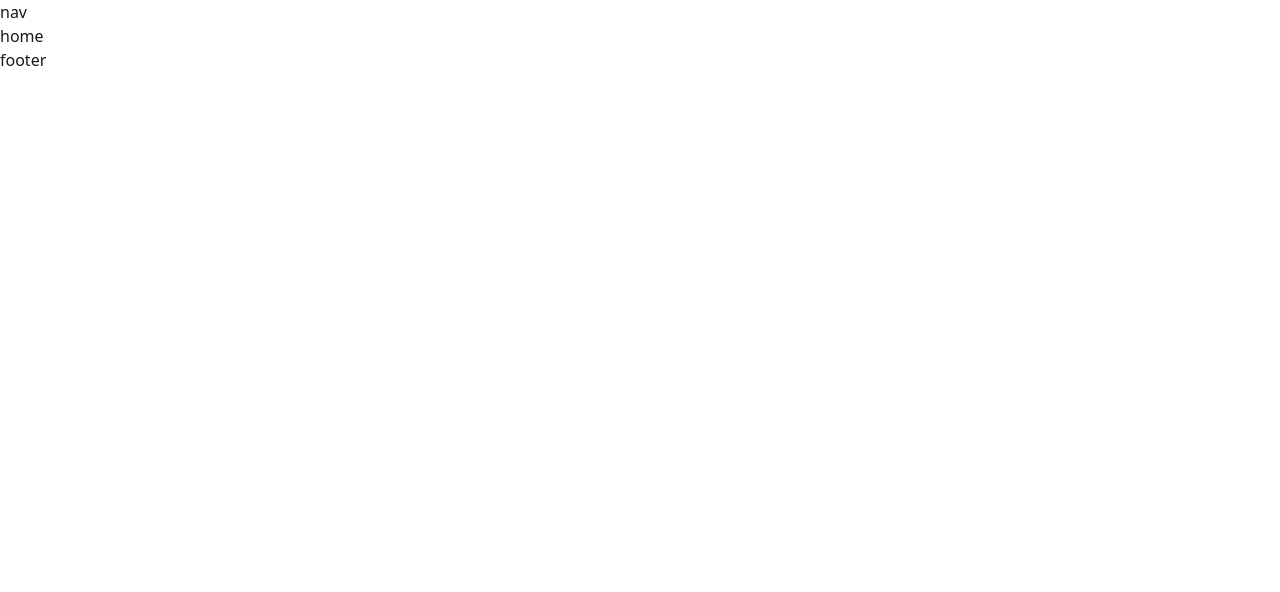
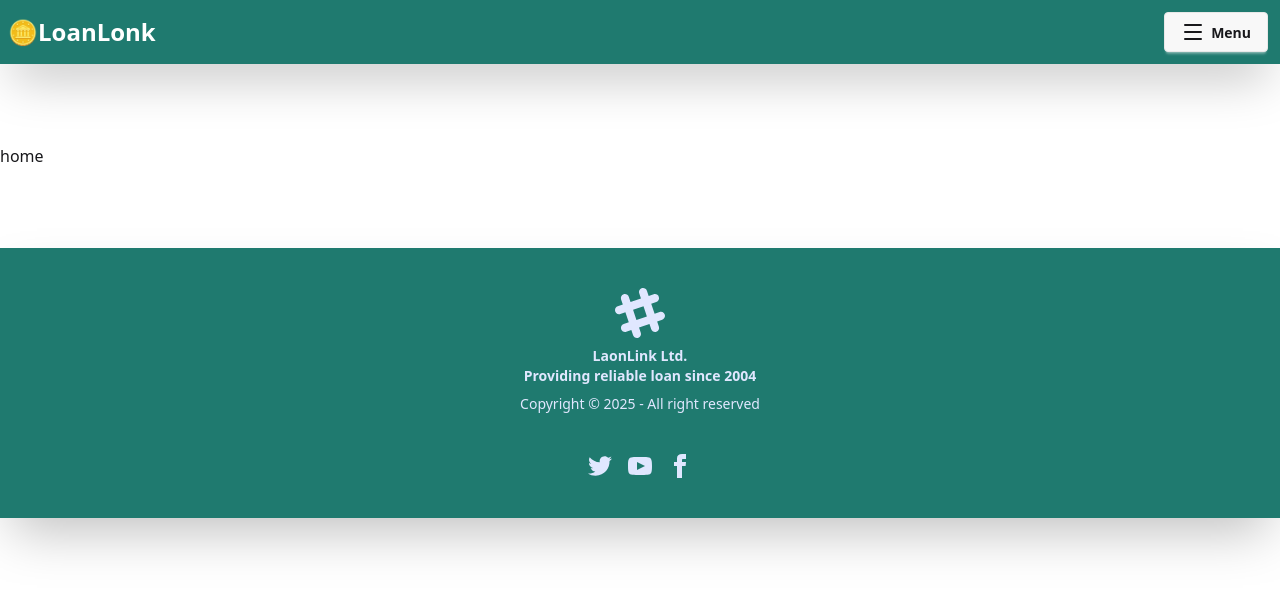
Before and after one commit to Tahmin-Muntaha/LoanLink-client, a React (Vite) app: page / in a window 1280 px wide. Shown: the top 592 px of the page. Built offline with nearby package versions, Linux system fonts and the light colour scheme; no server answers.

Commit message:
navbar and footer

```diff
--- a/package.json
+++ b/package.json
@@ -13,7 +13,11 @@
     "@tailwindcss/vite": "^4.1.18",
     "@tanstack/react-query": "^5.90.12",
     "@tanstack/react-query-devtools": "^5.91.1",
+    "cors": "^2.8.5",
+    "express": "^5.2.1",
     "firebase": "^12.7.0",
+    "lucide": "^0.562.0",
+    "lucide-react": "^0.562.0",
     "react": "^19.2.0",
     "react-dom": "^19.2.0",
     "react-hot-toast": "^2.6.0",
--- a/src/Components/Footer.jsx
+++ b/src/Components/Footer.jsx
@@ -2,8 +2,65 @@
 
 const Footer = () => {
     return (
-        <div>
-            footer
+        <div className='mt-20'>
+            <footer className="footer footer-horizontal footer-center bg-[#1F7A6F] text-primary-content p-10 shadow-2xl ">
+  <aside>
+    <svg
+      width="50"
+      height="50"
+      viewBox="0 0 24 24"
+      xmlns="http://www.w3.org/2000/svg"
+      fillRule="evenodd"
+      clipRule="evenodd"
+      className="inline-block fill-current">
+      <path
+        d="M22.672 15.226l-2.432.811.841 2.515c.33 1.019-.209 2.127-1.23 2.456-1.15.325-2.148-.321-2.463-1.226l-.84-2.518-5.013 1.677.84 2.517c.391 1.203-.434 2.542-1.831 2.542-.88 0-1.601-.564-1.86-1.314l-.842-2.516-2.431.809c-1.135.328-2.145-.317-2.463-1.229-.329-1.018.211-2.127 1.231-2.456l2.432-.809-1.621-4.823-2.432.808c-1.355.384-2.558-.59-2.558-1.839 0-.817.509-1.582 1.327-1.846l2.433-.809-.842-2.515c-.33-1.02.211-2.129 1.232-2.458 1.02-.329 2.13.209 2.461 1.229l.842 2.515 5.011-1.677-.839-2.517c-.403-1.238.484-2.553 1.843-2.553.819 0 1.585.509 1.85 1.326l.841 2.517 2.431-.81c1.02-.33 2.131.211 2.461 1.229.332 1.018-.21 2.126-1.23 2.456l-2.433.809 1.622 4.823 2.433-.809c1.242-.401 2.557.484 2.557 1.838 0 .819-.51 1.583-1.328 1.847m-8.992-6.428l-5.01 1.675 1.619 4.828 5.011-1.674-1.62-4.829z"></path>
+    </svg>
+    <p className="font-bold">
+      LaonLink Ltd.
+      <br />
+      Providing reliable loan since 2004
+    </p>
+    <p>Copyright © {new Date().getFullYear()} - All right reserved</p>
+  </aside>
+  <nav>
+    <div className="grid grid-flow-col gap-4">
+      <a>
+        <svg
+          xmlns="http://www.w3.org/2000/svg"
+          width="24"
+          height="24"
+          viewBox="0 0 24 24"
+          className="fill-current">
+          <path
+            d="M24 4.557c-.883.392-1.832.656-2.828.775 1.017-.609 1.798-1.574 2.165-2.724-.951.564-2.005.974-3.127 1.195-.897-.957-2.178-1.555-3.594-1.555-3.179 0-5.515 2.966-4.797 6.045-4.091-.205-7.719-2.165-10.148-5.144-1.29 2.213-.669 5.108 1.523 6.574-.806-.026-1.566-.247-2.229-.616-.054 2.281 1.581 4.415 3.949 4.89-.693.188-1.452.232-2.224.084.626 1.956 2.444 3.379 4.6 3.419-2.07 1.623-4.678 2.348-7.29 2.04 2.179 1.397 4.768 2.212 7.548 2.212 9.142 0 14.307-7.721 13.995-14.646.962-.695 1.797-1.562 2.457-2.549z"></path>
+        </svg>
+      </a>
+      <a>
+        <svg
+          xmlns="http://www.w3.org/2000/svg"
+          width="24"
+          height="24"
+          viewBox="0 0 24 24"
+          className="fill-current">
+          <path
+            d="M19.615 3.184c-3.604-.246-11.631-.245-15.23 0-3.897.266-4.356 2.62-4.385 8.816.029 6.185.484 8.549 4.385 8.816 3.6.245 11.626.246 15.23 0 3.897-.266 4.356-2.62 4.385-8.816-.029-6.185-.484-8.549-4.385-8.816zm-10.615 12.816v-8l8 3.993-8 4.007z"></path>
+        </svg>
+      </a>
+      <a>
+        <svg
+          xmlns="http://www.w3.org/2000/svg"
+          width="24"
+          height="24"
+          viewBox="0 0 24 24"
+          className="fill-current">
+          <path
+            d="M9 8h-3v4h3v12h5v-12h3.642l.358-4h-4v-1.667c0-.955.192-1.333 1.115-1.333h2.885v-5h-3.808c-3.596 0-5.192 1.583-5.192 4.615v3.385z"></path>
+        </svg>
+      </a>
+    </div>
+  </nav>
+</footer>
         </div>
     );
 };
--- a/src/Components/Navbar.jsx
+++ b/src/Components/Navbar.jsx
@@ -1,11 +1,102 @@
-import React from 'react';
+import {AuthContext} from '../providers/AuthContext'
+import { LogOut, LucideMenu, MenuIcon } from "lucide-react";
+import React from "react";
+import { useContext } from "react";
+import { NavLink } from "react-router";
 
 const Navbar = () => {
-    return (
-        <div>
-            nav
+  const {user}=useContext(AuthContext)
+  console.log(user)
+  return (
+    <div className="flex justify-between bg-[#1F7A6F] p-2 items-center shadow-2xl mb-20">
+      <NavLink className="text-white font-bold text-2xl" to='/'>🪙LoanLonk</NavLink>
+      <div>
+        <div className="dropdown dropdown-left">
+          <div tabIndex={0} role="button" className="btn m-1">
+            <LucideMenu></LucideMenu>Menu
+          </div>
+          <ul
+            tabIndex="-1"
+            className="dropdown-content menu bg-base-100 rounded-box z-1 w-52 p-2 shadow-sm"
+          >
+            <li>
+              <NavLink to='/' className={({isActive})=>isActive?"bg-black text-white":""}>Home</NavLink>
+            </li>
+            <li>
+              <NavLink className={({isActive})=>isActive?"bg-black text-white":""}>All Loans</NavLink>
+            </li>
+            {
+              user?
+              <>
+               <li>
+              <NavLink className={({isActive})=>isActive?"bg-black text-white":""}>Dashboard</NavLink>
+
+            </li>
+            <li>
+              <NavLink className={({isActive})=>isActive?"bg-black text-white":""}>User Avator</NavLink>
+
+            </li>
+            <li>
+              <NavLink className={({isActive})=>isActive?"bg-black text-white":""}><LogOut></LogOut>Logout</NavLink>
+
+            </li>
+
+              </>
+              :
+
+
+              <>
+
+            <li>
+              <NavLink className={({isActive})=>isActive?"bg-black text-white":""}>About Us</NavLink>
+            </li>
+            <li>
+              <NavLink className={({isActive})=>isActive?"bg-black text-white":""}>Contact</NavLink>
+            </li>
+            <li>
+              <NavLink className={({isActive})=>isActive?"bg-black text-white":""}>Log In</NavLink>
+            </li>
+            <li>
+              <NavLink className={({isActive})=>isActive?"bg-black text-white":""}>Register</NavLink>
+            </li>
+              </>
+            }
+            <li>
+               <label className="flex cursor-pointer gap-2">
+  <svg
+    xmlns="http://www.w3.org/2000/svg"
+    width="20"
+    height="20"
+    viewBox="0 0 24 24"
+    fill="none"
+    stroke="currentColor"
+    strokeWidth="2"
+    strokeLinecap="round"
+    strokeLinejoin="round">
+    <circle cx="12" cy="12" r="5" />
+    <path
+      d="M12 1v2M12 21v2M4.2 4.2l1.4 1.4M18.4 18.4l1.4 1.4M1 12h2M21 12h2M4.2 19.8l1.4-1.4M18.4 5.6l1.4-1.4" />
+  </svg>
+  <input type="checkbox" value="synthwave" className="toggle theme-controller" />
+  <svg
+    xmlns="http://www.w3.org/2000/svg"
+    width="20"
+    height="20"
+    viewBox="0 0 24 24"
+    fill="none"
+    stroke="currentColor"
+    strokeWidth="2"
+    strokeLinecap="round"
+    strokeLinejoin="round">
+    <path d="M21 12.79A9 9 0 1 1 11.21 3 7 7 0 0 0 21 12.79z"></path>
+  </svg>
+</label>
+            </li>
+          </ul>
         </div>
-    );
+      </div>
+    </div>
+  );
 };
 
 export default Navbar;
--- a/src/Layouts/MainLayout.jsx
+++ b/src/Layouts/MainLayout.jsx
@@ -5,7 +5,7 @@
 
 const MainLayout = () => {
     return (
-        <div>
+        <div className='max-w-2xl md:max-w-7xl mx-auto'>
             <Navbar></Navbar>
             <Outlet></Outlet>
             <Footer></Footer>
```
Also changed, not shown: 1 other file (tests, documents, lock files or other folders).
